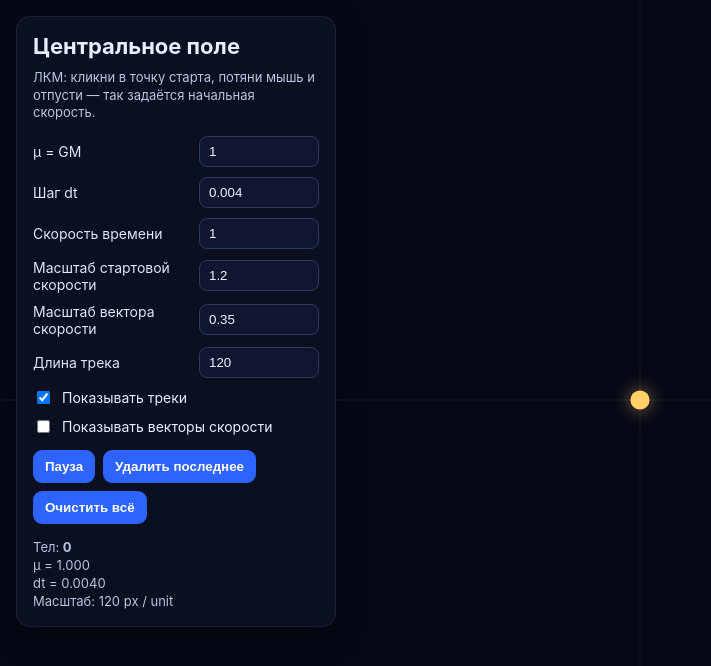
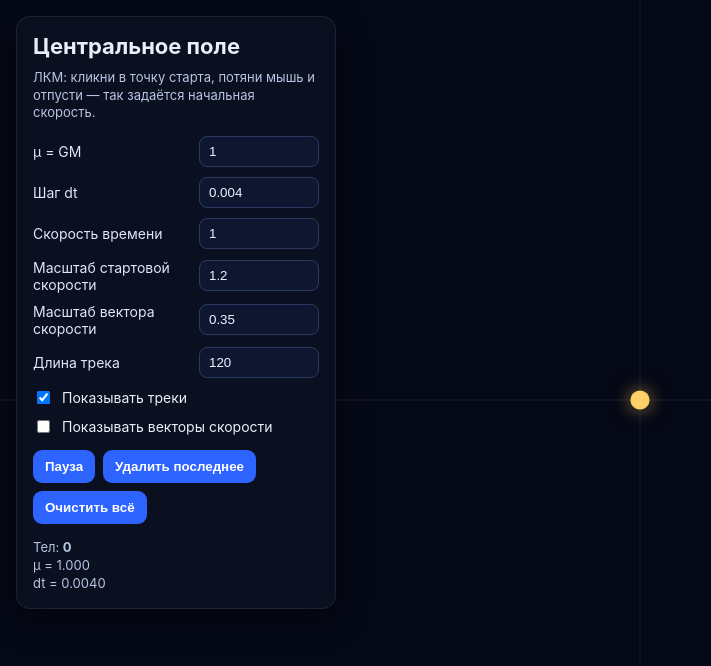
Before and after one commit to YurLea/TwoBodyProblem, a website: page index.html in a window 1280 px wide. Shown: the whole page, without its empty margins (0-711 px from the left). Drawn offline with Linux system fonts and the light colour scheme.

Commit message:
some ui improvements

```diff
--- a/main.js
+++ b/main.js
@@ -379,7 +379,6 @@ function updateStats() {
     Тел: <b>${bodies.length}</b><br>
     μ = ${state.mu.toFixed(3)}<br>
     dt = ${state.dt.toFixed(4)}<br>
-    Масштаб: ${state.scale} px / unit
   `;
 }
 
--- a/style.css
+++ b/style.css
@@ -25,6 +25,10 @@ body {
     top: 16px;
     left: 16px;
     width: 320px;
+    max-width: calc(100vw - 32px);
+    max-height: calc(100vh - 32px);
+    overflow-y: auto;
+
     padding: 16px;
     border-radius: 14px;
     background: rgba(12, 18, 34, 0.86);
@@ -32,6 +36,24 @@ body {
     backdrop-filter: blur(8px);
     box-shadow: 0 10px 30px rgba(0, 0, 0, 0.35);
     z-index: 10;
+}
+
+.panel::-webkit-scrollbar {
+    width: 8px;
+}
+
+.panel::-webkit-scrollbar-track {
+    background: rgba(255, 255, 255, 0.05);
+    border-radius: 8px;
+}
+
+.panel::-webkit-scrollbar-thumb {
+    background: rgba(255, 255, 255, 0.22);
+    border-radius: 8px;
+}
+
+.panel::-webkit-scrollbar-thumb:hover {
+    background: rgba(255, 255, 255, 0.32);
 }
 
 .panel h1 {
```
